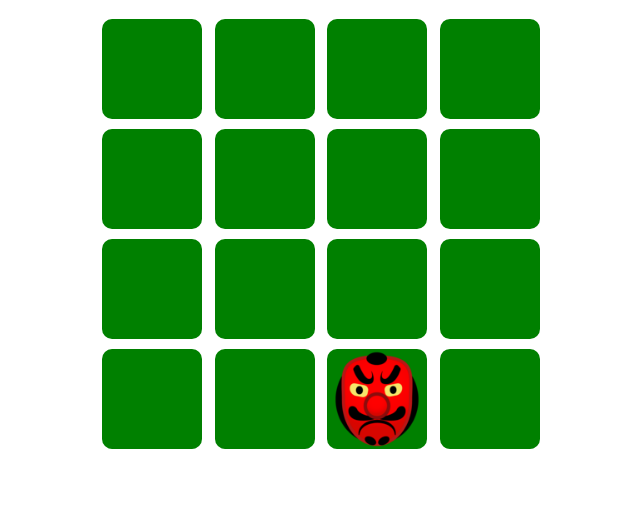
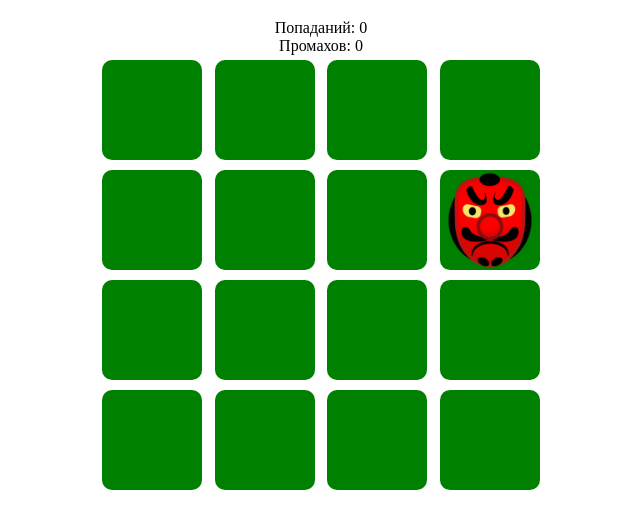
Before and after one commit to Al101010/13.03-dz, a website built with webpack: page src/index.html in a window 1280 px wide. Shown: the part 61-590 px from the top of the page, without its empty margins (319-959 px from the left). Built offline with nearby package versions, Linux system fonts and the light colour scheme.

Commit message:
commit-12

```diff
--- a/src/css/style.css
+++ b/src/css/style.css
@@ -1,16 +1,11 @@
+.status {
+  text-align: center;
+  margin-bottom: 5px;
+}
+
 .titleH1 {
   text-align: center;
-  /* margin-left: auto; */
-  /* margin-right: auto; */
 }
-
-/* .card {
-  margin-left: auto;
-  margin-right: auto;
-
-  width: 650px;
-  margin-bottom: 0;
-} */
 
 .field-game {
   width: 450px;
--- a/src/js/app.js
+++ b/src/js/app.js
@@ -1,2 +1,3 @@
 import './view/field';
 import './view/title';
+import './rules/rules';
--- /dev/null
+++ b/src/js/rules/rules.js
@@ -0,0 +1,13 @@
+const arrayFields = Array.from(document.querySelectorAll('.field'));
+
+for(let i = 0; i < arrayFields.length; i++){
+    function poleClick() {
+        if (document.getElementById('field' + [i + 1]).className == 'field field_goblin') {
+            document.querySelector('.dead').textContent++;
+        } else if (document.getElementById('field' + [i + 1]).className == 'field') {
+            document.querySelector('.lost').textContent++;
+        }
+    }
+
+    document.getElementById('field' + [i + 1]).onclick = poleClick;
+};
--- a/src/js/view/field.js
+++ b/src/js/view/field.js
@@ -1,16 +1,21 @@
-export function createDiv() {
-    let bodyDiv = document.createElement('div');
+function createDiv() {
+    const bodyDiv = document.createElement('div');
     bodyDiv.classList = 'field-game';
     document.querySelector('body').append(bodyDiv);
 
     for (var i=0; i < 16; i++) {
-        let divField = document.createElement('div');
+        const divField = document.createElement('div');
         divField.classList = 'field';
+
+        divField.id = 'field' + [i + 1];
+
         document.querySelector('.field-game').append(divField);
     }
 }
 
 createDiv();
+
+
 
 
 let arr = document.querySelectorAll('.field');
--- a/src/js/view/title.js
+++ b/src/js/view/title.js
@@ -1,9 +1,28 @@
+
+function createDiv(textTitle) {
+    const divStatus = document.createElement('div');
+    divStatus.classList = 'status';
+    divStatus.innerHTML = textTitle;
+    document.querySelector('body').prepend(divStatus);
+}
+
+createDiv('Попаданий: <span>0</span><br>Промахов: <span>0</span><br>');
+
+// ---------
+// console.log(document.querySelectorAll('.status'));
+console.log(document.querySelectorAll('span')[0]);
+document.querySelectorAll('span')[0].classList = 'dead';
+
+console.log(document.querySelectorAll('span')[1]);
+document.querySelectorAll('span')[1].classList = 'lost';
+// ---------
+
 function createH1(textTitle) {
-    const title = document.createElement('h1');
-    title.classList = 'titleH1';
-    title.textContent = textTitle;
+    const titleH1 = document.createElement('h1');
+    titleH1.classList = 'titleH1';
+    titleH1.textContent = textTitle;
 
-    document.querySelector('body').prepend(title);
+    document.querySelector('body').prepend(titleH1);
 }
 
 createH1('игра: Убей гоблина');
```
